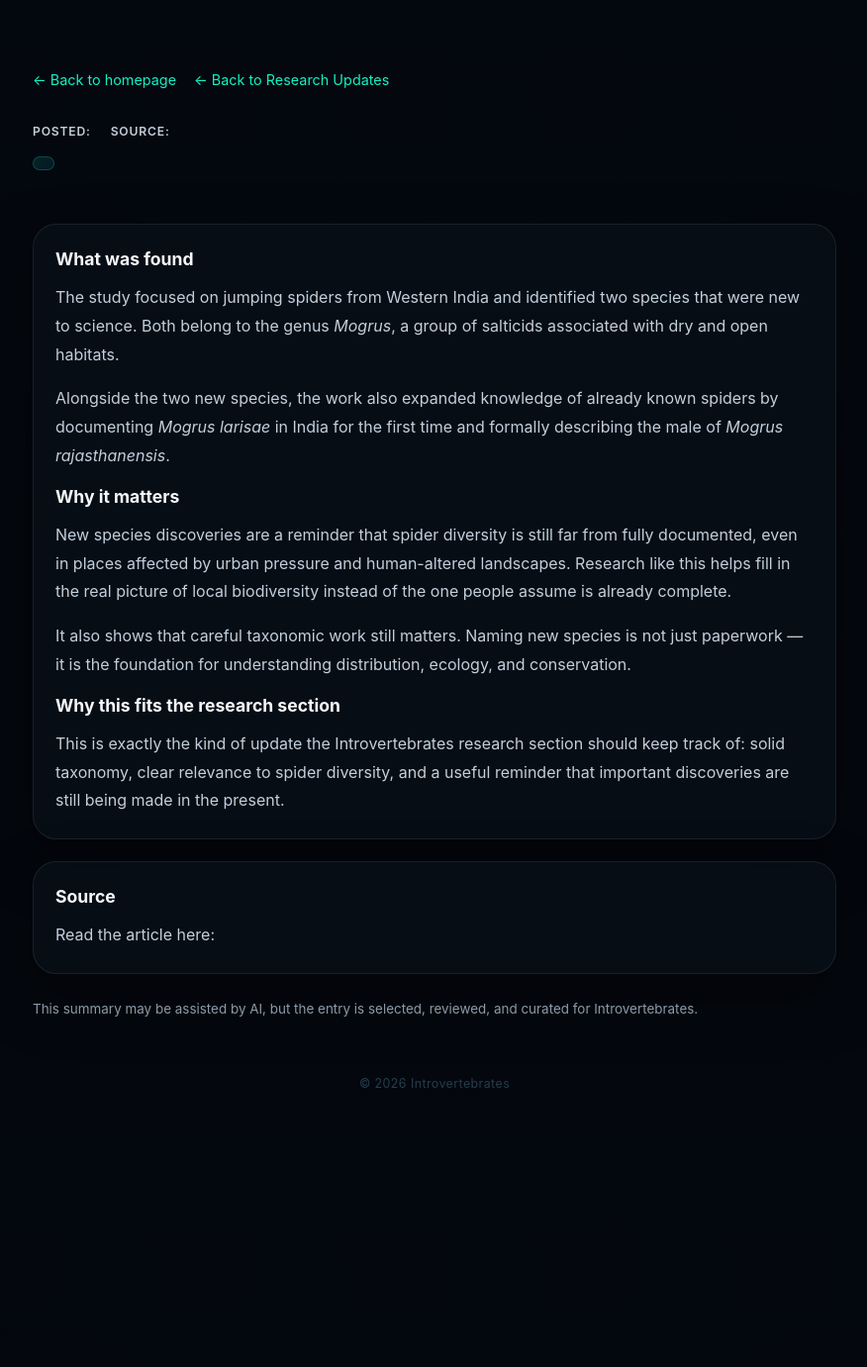
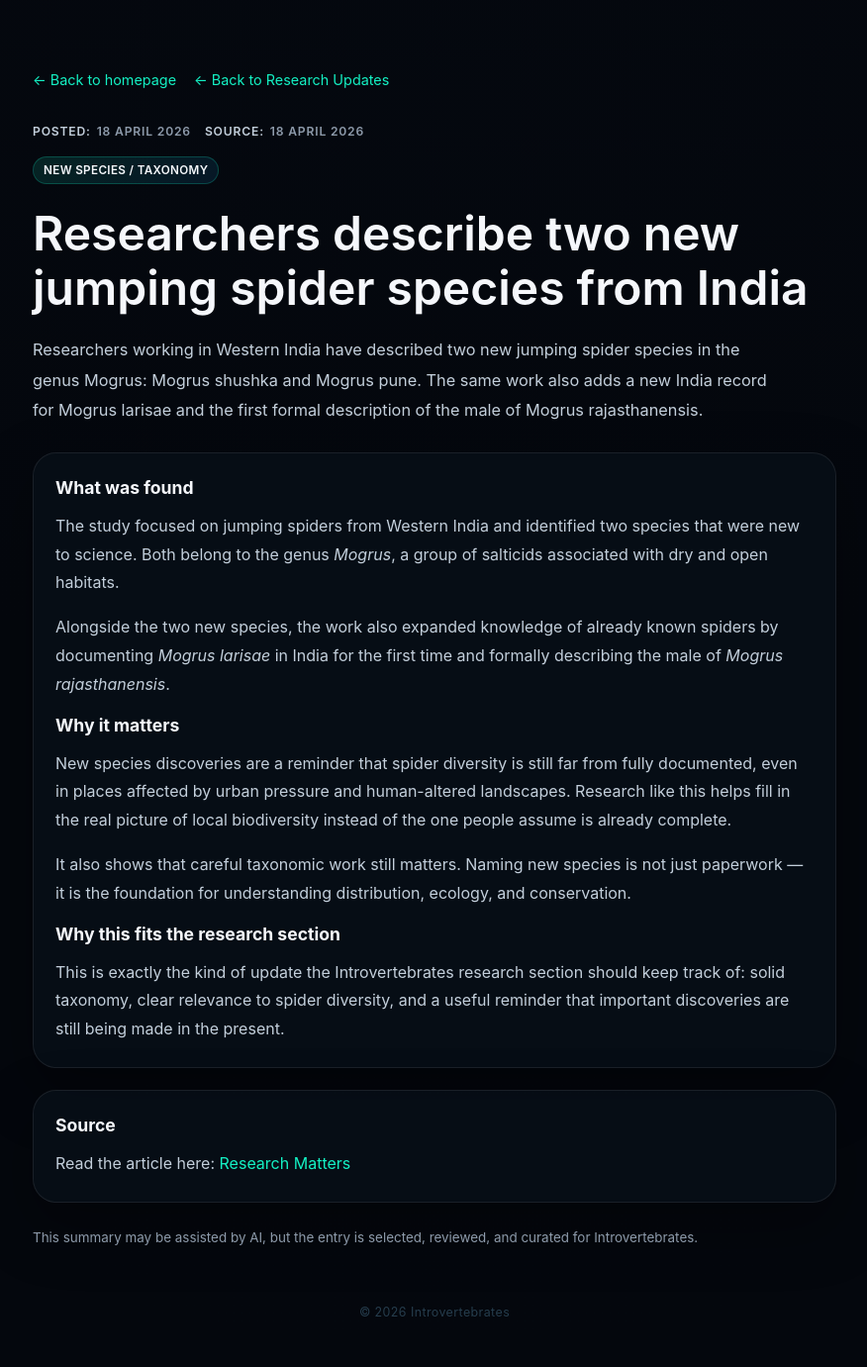
Before and after one commit to Introvertebrates/introvertebrates-site, a Jekyll site: the page built from _research/jumping-spiders-india.md, in a window 1280 px wide. Shown: the whole page at 99% size, without its empty margins (201-1077 px from the left). Built offline with Jekyll 4.4.1, drawn with Linux system fonts in a browser that asks for light colours; before the commit the page ends 1150 px from its top, so only the background shows below that.

Commit message:
Update jumping-spiders-india.md

```diff
--- a/_research/jumping-spiders-india.md
+++ b/_research/jumping-spiders-india.md
@@ -1,13 +1,13 @@
 ---
-title: Researchers describe two new jumping spider species from India
-description: A plain-language Introvertebrates summary of research describing two new jumping spider species from India in the genus Mogrus.
-category: New species / Taxonomy
-posted_date: 18 April 2026
-source_date: 18 April 2026
-summary: Researchers working in Western India have described two new jumping spider species in the genus Mogrus: Mogrus shushka and Mogrus pune. The same work also adds a new India record for Mogrus larisae and the first formal description of the male of Mogrus rajasthanensis.
-why_it_matters: New species discoveries are a reminder that spider diversity is still far from fully documented, even in places affected by urban pressure and human-altered landscapes.
-source_url: https://researchmatters.in/news/researchers-discover-two-new-species-jumping-spiders-indias-arid-drylands-and-urban-parks
-source_name: Research Matters
+title: "Researchers describe two new jumping spider species from India"
+description: "A plain-language Introvertebrates summary of research describing two new jumping spider species from India in the genus Mogrus."
+category: "New species / Taxonomy"
+posted_date: "18 April 2026"
+source_date: "18 April 2026"
+summary: "Researchers working in Western India have described two new jumping spider species in the genus Mogrus: Mogrus shushka and Mogrus pune. The same work also adds a new India record for Mogrus larisae and the first formal description of the male of Mogrus rajasthanensis."
+why_it_matters: "New species discoveries are a reminder that spider diversity is still far from fully documented, even in places affected by urban pressure and human-altered landscapes."
+source_url: "https://researchmatters.in/news/researchers-discover-two-new-species-jumping-spiders-indias-arid-drylands-and-urban-parks"
+source_name: "Research Matters"
 ---
 
 <h2>What was found</h2>
```
